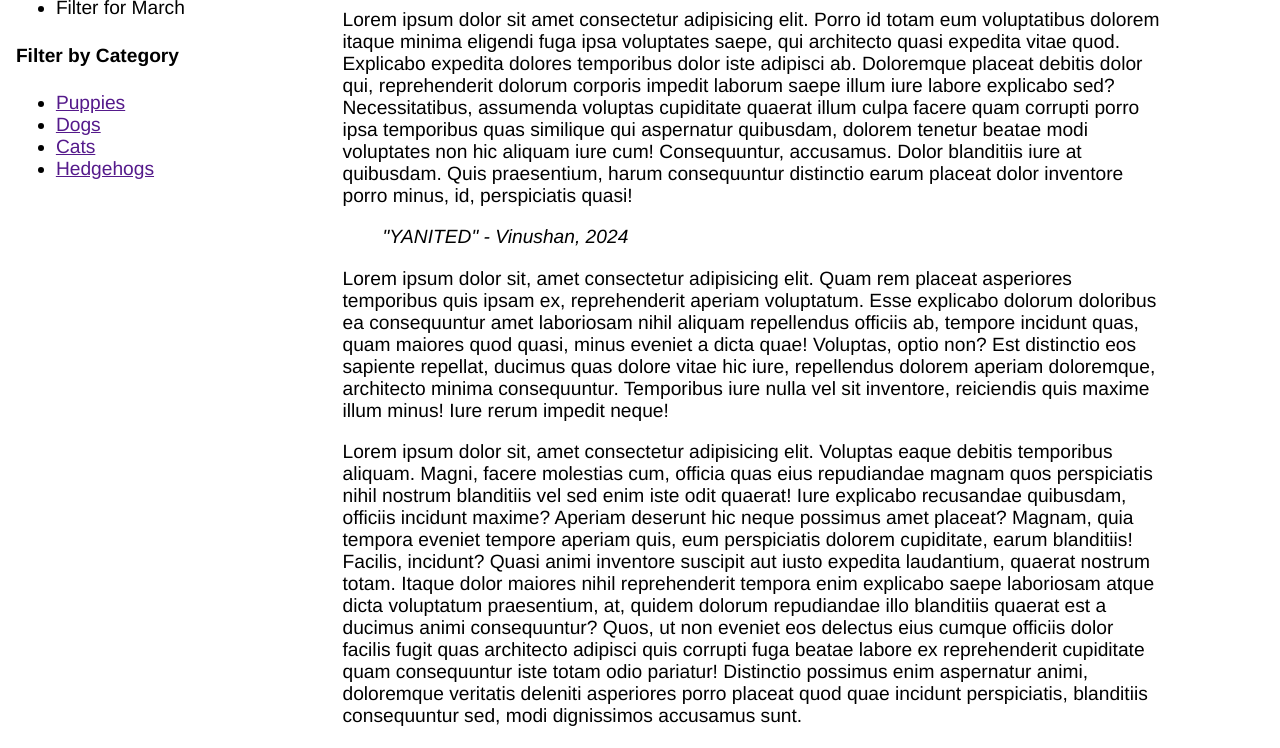
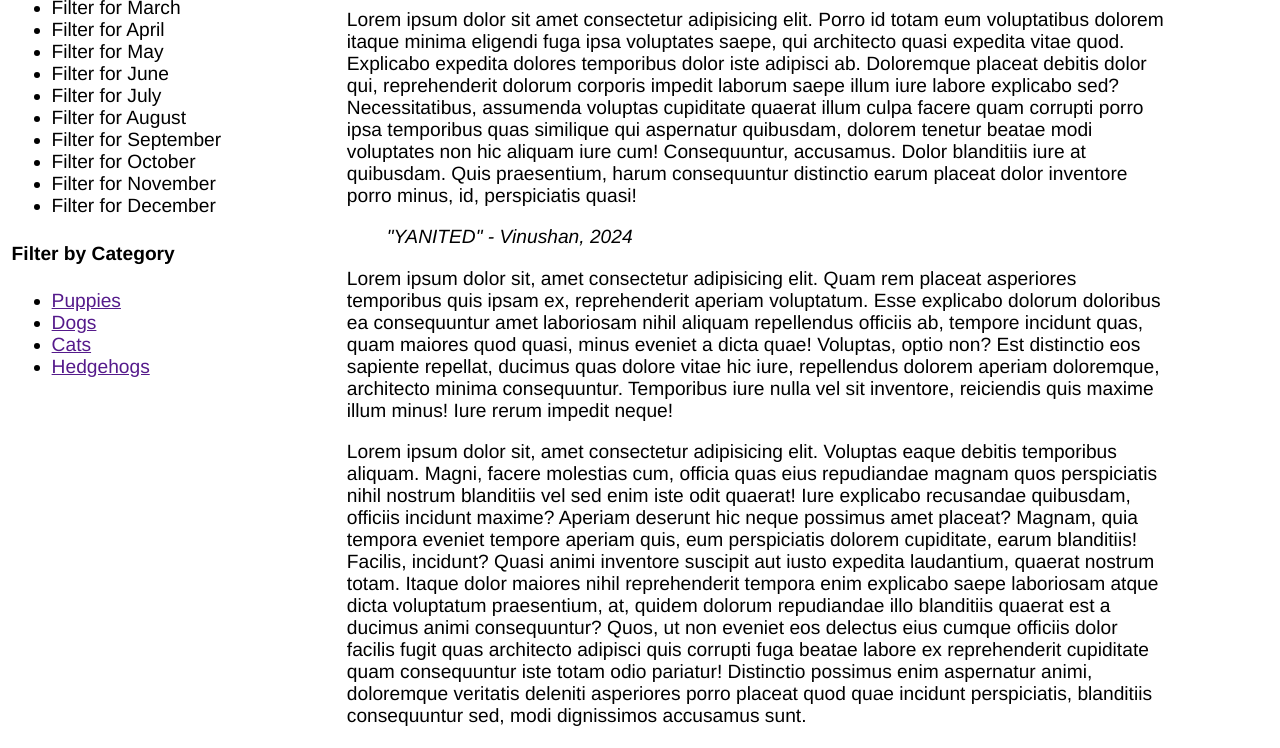
Before and after one commit to Vinushan18/vinushan18.github.io, a plain HTML site: page index.html in a window 1280 px wide. Shown: the part 216-964 px from the top of the page. Drawn offline with Linux system fonts and the light colour scheme; no server answers.

Commit message:
Update index.html

```diff
--- a/index.html
+++ b/index.html
@@ -30,6 +30,16 @@
                             <li><a href=""></a>Filter for January</li>
                             <li><a href=""></a>Filter for February</li>
                             <li><a href=""></a>Filter for March</li>
+                            <li><a href=""></a>Filter for April</li>
+                            <li><a href=""></a>Filter for May</li>
+                            <li><a href=""></a>Filter for June</li>
+                            <li><a href=""></a>Filter for July</li>
+                            <li><a href=""></a>Filter for August</li>
+                            <li><a href=""></a>Filter for September</li>
+                            <li><a href=""></a>Filter for October</li>
+                            <li><a href=""></a>Filter for November</li>
+                            <li><a href=""></a>Filter for December</li>
+
                         </ul>
                     </nav>
                 </section>
```
